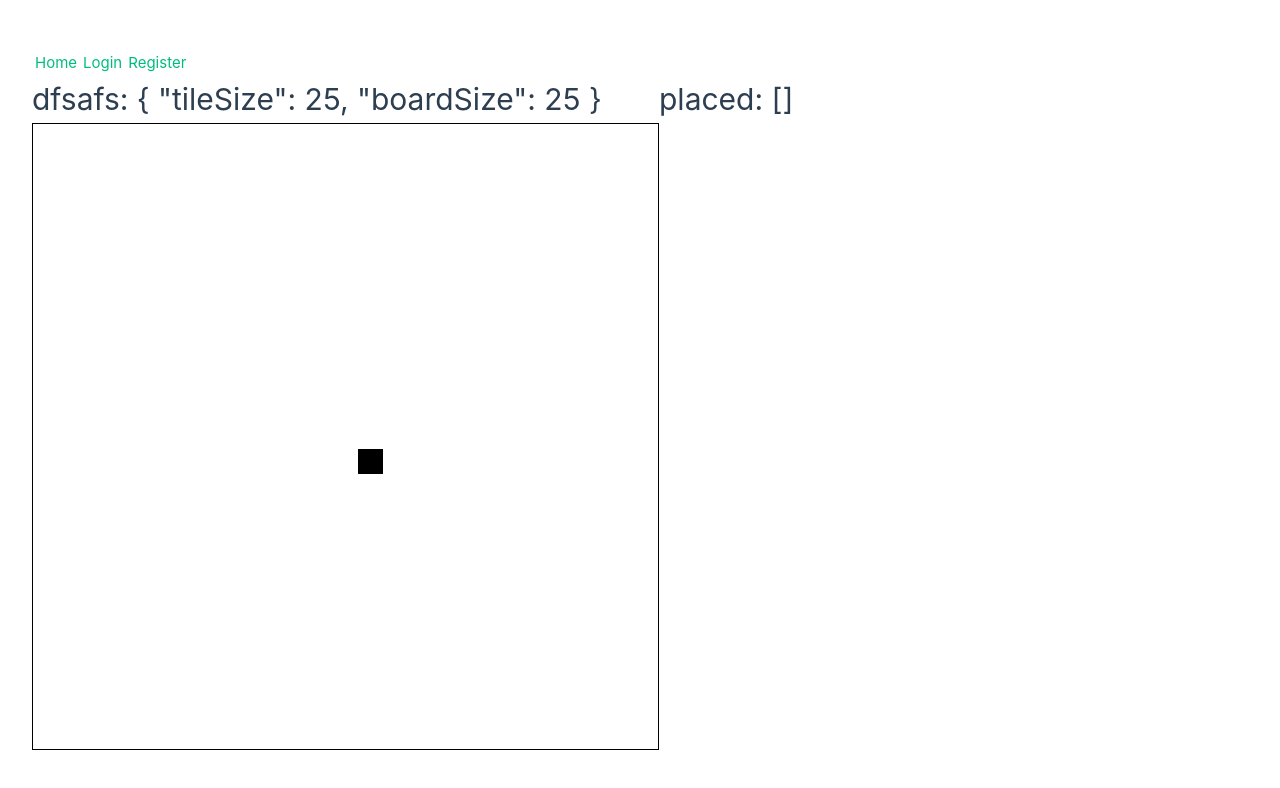
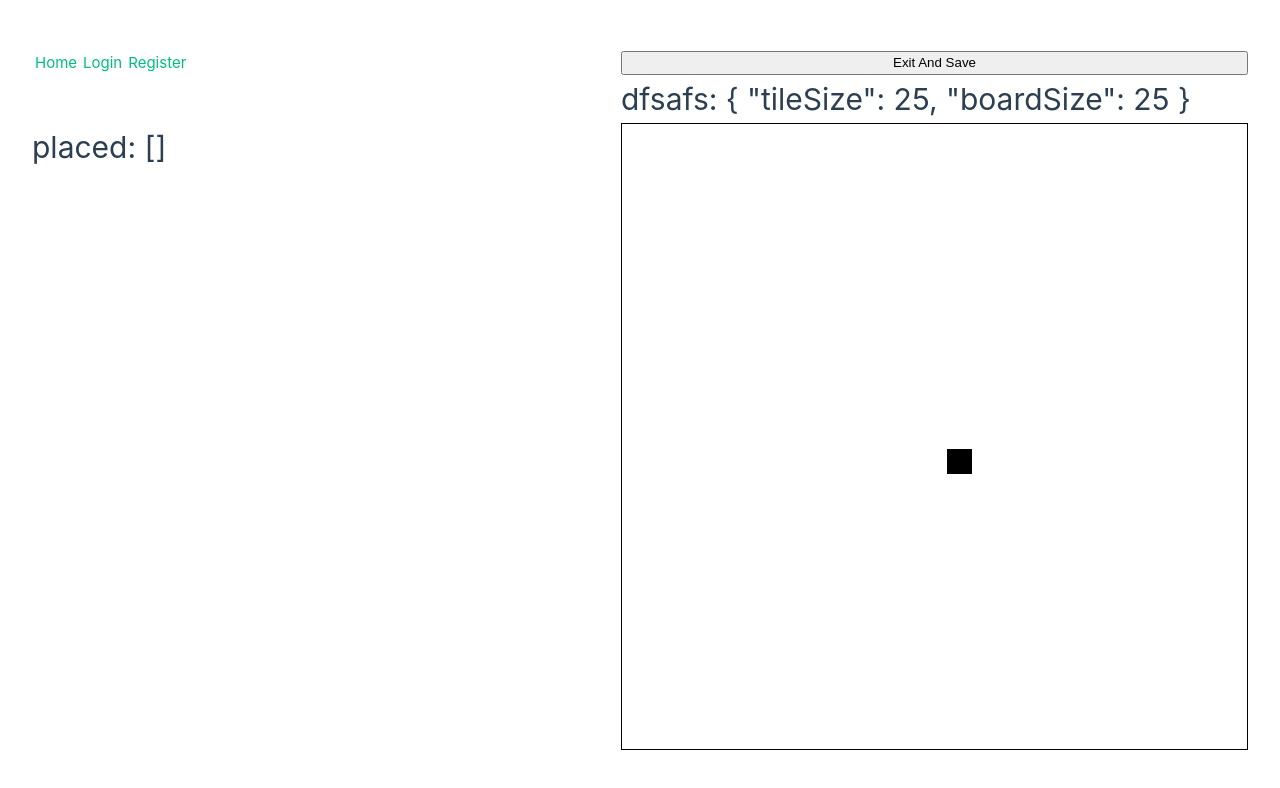
Before and after one commit to staten-island-tech/vue-supabase-project-epic-games-fortnite-2, a Vue app in the folder paint/: page /world/1 in a window 1280 px wide. Shown: the top 788 px of the page. Built offline with nearby package versions, Linux system fonts and the light colour scheme; no server answers; the database is empty.

Commit message:
fix angry tmr

```diff
--- a/paint/src/stores/user.ts
+++ b/paint/src/stores/user.ts
@@ -8,6 +8,7 @@ export const useSessionStore = defineStore('session', () => {
     refreshToken.value= ''
     userID.value = ''
     expires.value = 0
+    currentWorldID.value = ''
   }
   const sessionToken = ref('')
   const refreshToken = ref('')
--- a/paint/src/views/InWorld.vue
+++ b/paint/src/views/InWorld.vue
@@ -4,12 +4,14 @@ import { dir } from 'console'
 import { type boardDisplay, type playerPos, type data } from 'database'
 import { supabase } from '@/lib/supabaseClient'
 import { useRoute, useRouter } from 'vue-router'
+import { useSessionStore } from '@/stores/user'
 
 const router = useRouter()
 const route = useRoute()
 const canvas = ref()
 const ctx = ref()
 const params = route.params
+const sessionStore = useSessionStore()
 
 onMounted(async () => {
   try {
@@ -19,12 +21,23 @@ onMounted(async () => {
     console.log()
     console.log()
     gameData.value = data[0].data as any
-    // placedStuff = data[0].data.placedBLocks as any
-    // boardConfig = data[0].data.worldsize.boardConfig as any
+    placedStuff.value = data[0].data.placedBLocks as any
+    boardConfig = data[0].data.worldsize.boardConfig as any
   } catch (error) {
     console.log(error)
   }
 })
+
+async function saveExit(saveData: any) {
+  try {
+    const { error } = await supabase
+    .from('worlds')
+    .update({data: saveData})
+    .eq('id', sessionStore.currentWorldID)
+  } catch(error) {
+    console.log(error)
+  }
+}
 
 let gameData = ref<data>()
 let placedStuff = ref<{ x: number; y: number; block: string }[]>([])
@@ -190,6 +203,7 @@ function place(block: string) {
 </script>
 
 <template>
+  <button class="exit" @click="saveExit()">Exit And Save</button>
   <h1>{{ gameData }}</h1>
 
   <h1>dfsafs: {{ boardConfig }}</h1>
--- a/paint/src/views/WorldsView.vue
+++ b/paint/src/views/WorldsView.vue
@@ -78,6 +78,7 @@ async function enterWorld(world: UUID) {
     name: 'world',
     params: { id: world }
   })
+  sessionStore.currentWorldID = world
 }
 
 async function getWorlds() {
```
